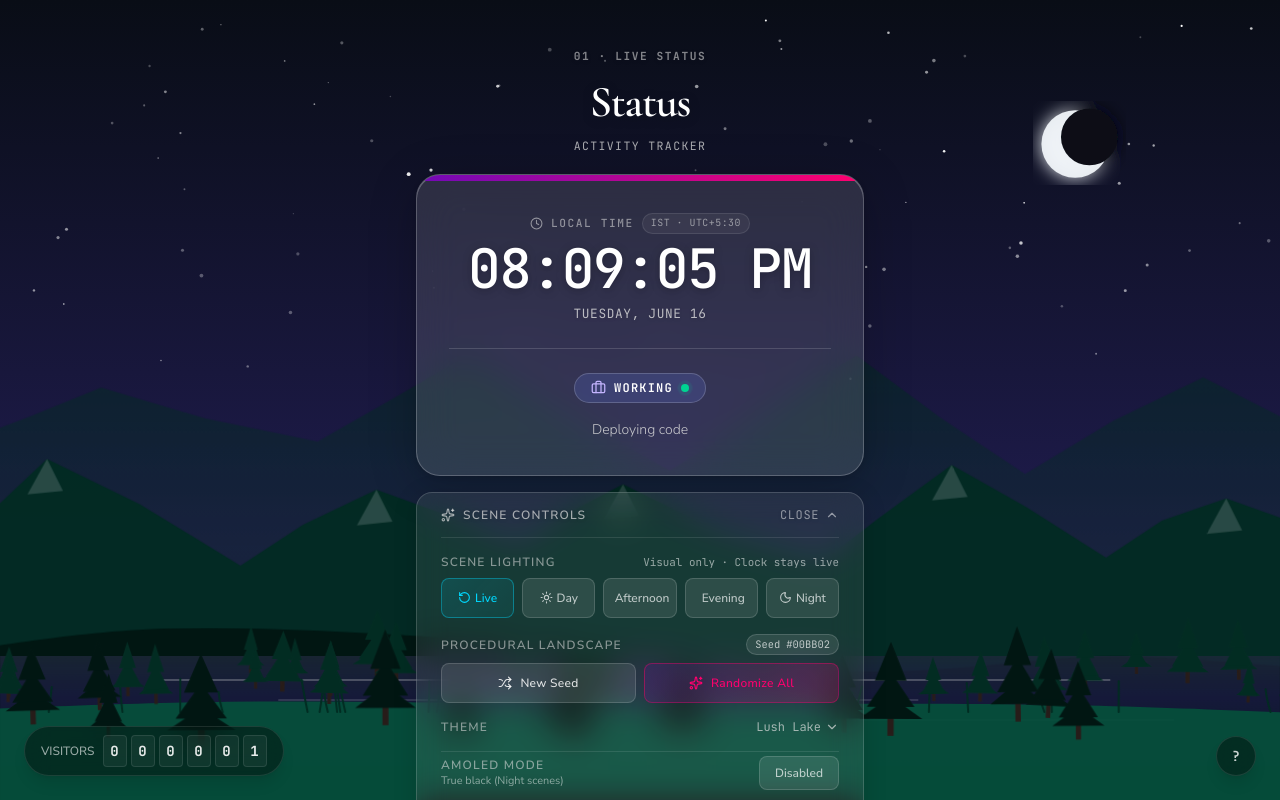
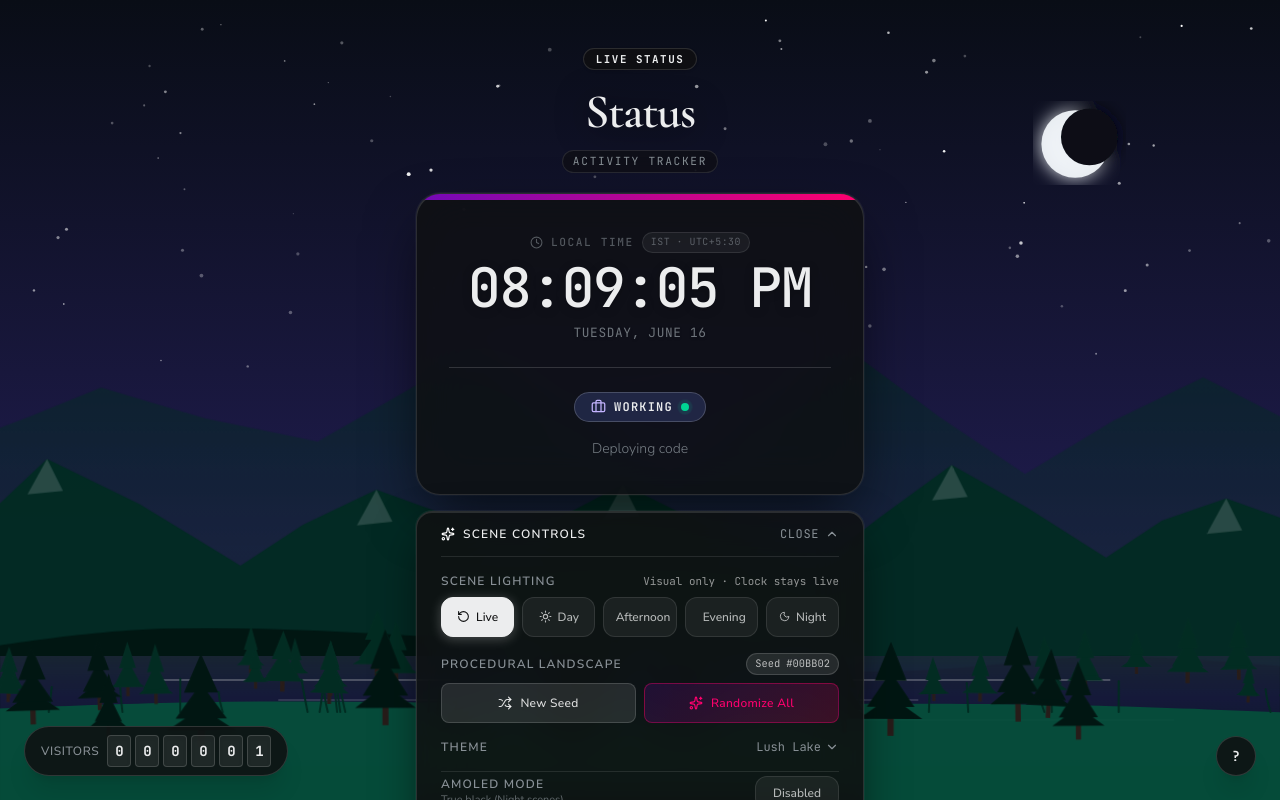
Before and after one commit to AnuraagGRao/status-site, a Next.js app: page / in a window 1280 px wide. Both pictures are taken after a click on the button "Toggle scene controls". Shown: the top 800 px of the page. Built offline with nearby package versions, Linux system fonts and the light colour scheme.

Commit message:
feat(ui): upgrade cards and modals to Apple Dark Obsidian Glassmorphism with high contrast

```diff
--- a/app/page.tsx
+++ b/app/page.tsx
@@ -150,33 +150,24 @@ export default function Home() {
           className="text-center mb-1 flex flex-col items-center"
         >
           <span
-            className="text-[0.7rem] font-bold tracking-[0.14em] uppercase mb-1"
-            style={{
-              fontFamily: "var(--font-mono)",
-              color: mounted ? (THEME_REGISTRY[theme].palettes[tod]?.sky ? getSecondaryTextColorForPalette(THEME_REGISTRY[theme].palettes[tod].sky) : "#ffffff") + "90" : "#ffffff90",
-              textShadow: `0 1px 4px rgba(0,0,0,0.15)`,
-            }}
+            className="text-[0.68rem] font-bold tracking-[0.14em] uppercase mb-1.5 px-3 py-0.5 rounded-full border border-white/12 bg-[#0F1011]/80 backdrop-blur-md text-[#ECEDEE] shadow-sm"
+            style={{ fontFamily: "var(--font-mono)" }}
           >
-            01 · Live Status
+            Live Status
           </span>
           <h1
-            className="tracking-tight"
+            className="tracking-tight text-[#ECEDEE] drop-shadow-[0_2px_16px_rgba(0,0,0,0.8)]"
             style={{
               fontFamily: "var(--font-serif)",
-              fontSize: "clamp(2rem, 5vw, 2.75rem)",
+              fontSize: "clamp(2.2rem, 5.5vw, 3rem)",
               fontWeight: 600,
-              color: mounted ? (THEME_REGISTRY[theme].palettes[tod]?.sky ? getTextColorForPalette(THEME_REGISTRY[theme].palettes[tod].sky) : "#ffffff") : "#ffffff",
-              textShadow: `0 2px 12px rgba(0,0,0,0.25)`,
             }}
           >
             Status
           </h1>
           <p
-            className="text-[0.72rem] tracking-[0.12em] uppercase mt-0.5 opacity-75"
-            style={{
-              fontFamily: "var(--font-mono)",
-              color: mounted ? (THEME_REGISTRY[theme].palettes[tod]?.sky ? getSecondaryTextColorForPalette(THEME_REGISTRY[theme].palettes[tod].sky) : "#ffffff") : "#ffffff",
-            }}
+            className="text-[0.7rem] tracking-[0.15em] uppercase mt-0.5 px-2.5 py-0.5 rounded-full border border-white/10 bg-[#0F1011]/60 backdrop-blur-sm text-[#889096]"
+            style={{ fontFamily: "var(--font-mono)" }}
           >
             Activity Tracker
           </p>
@@ -212,7 +203,7 @@ export default function Home() {
           href="https://anuraaggrao.com/"
           target="_blank"
           rel="noopener noreferrer"
-          className="group mt-3 text-[0.75rem] font-medium uppercase tracking-wider text-white/70 hover:text-white transition-all px-4 py-2 rounded-full border border-white/10 hover:border-white/25 bg-black/30 hover:bg-black/50 backdrop-blur-md shadow-sm flex items-center gap-1.5 cursor-pointer"
+          className="group mt-3 text-[0.75rem] font-medium uppercase tracking-wider text-[#889096] hover:text-[#ECEDEE] transition-all px-4 py-2 rounded-full border border-white/14 hover:border-white/28 bg-[#0F1011]/80 hover:bg-[#0F1011] backdrop-blur-md shadow-lg flex items-center gap-1.5 cursor-pointer"
           style={{ fontFamily: "var(--font-mono)" }}
           initial={{ opacity: 0, y: 10 }}
           animate={{ opacity: 1, y: 0 }}
--- a/components/Controls.tsx
+++ b/components/Controls.tsx
@@ -4,7 +4,6 @@ import { useState, memo } from "react";
 import { motion, AnimatePresence } from "framer-motion";
 import { Sparkles, Shuffle, Download, ChevronDown, ChevronUp, Sun, Sunset, Moon, Sunrise, RotateCcw } from "lucide-react";
 import { type TimeOfDay } from "@/lib/timeUtils";
-import { getSecondaryTextColorForPalette } from "@/lib/colorUtils";
 import { PresetButton } from "@/components/PresetButton";
 import { getAllThemes, type ThemeName } from "@/lib/themes";
 import { PaletteConfig } from "@/lib/themes/themeTypes";
@@ -49,9 +48,6 @@ function ControlsComponent({
   // Determine which lighting preset is active (visual override only, clock remains untouched)
   const currentPreset: "live" | TimeOfDay = visualTimeOverride ?? "live";
 
-  // Compute text colors based on palette
-  const secondaryText = palette ? getSecondaryTextColorForPalette(palette.sky) : "#e0e0e0";
-
   const setPreset = (p: "live" | TimeOfDay) => {
     if (p === "live") {
       onVisualTimeChange(null);
@@ -72,11 +68,12 @@ function ControlsComponent({
       <div
         className="rounded-2xl overflow-hidden"
         style={{
-          background: "rgba(255,255,255,0.08)",
-          backdropFilter: "blur(16px)",
-          WebkitBackdropFilter: "blur(16px)",
-          border: "1px solid rgba(255,255,255,0.16)",
-          boxShadow: "0 4px 24px rgba(0,0,0,0.14)",
+          background: "rgba(15, 16, 18, 0.88)",
+          backdropFilter: "blur(24px) saturate(180%)",
+          WebkitBackdropFilter: "blur(24px) saturate(180%)",
+          border: "1px solid rgba(255, 255, 255, 0.12)",
+          boxShadow:
+            "0 20px 50px -10px rgba(0, 0, 0, 0.65), 0 0 0 1px rgba(255, 255, 255, 0.05), inset 0 1px 0 rgba(255, 255, 255, 0.12)",
         }}
       >
         {/* ── Toggle header ──────────────────────────────────────── */}
@@ -86,17 +83,16 @@ function ControlsComponent({
           aria-expanded={open}
           aria-label="Toggle scene controls"
           style={{
-            color: `${secondaryText}b3`,
-            textShadow: "0 1px 4px rgba(0,0,0,0.1)",
+            color: "#ECEDEE",
           }}
         >
           <div className="flex items-center gap-2">
-            <Sparkles size={14} className="group-hover:text-white transition-colors" />
-            <span className="text-xs font-semibold tracking-widest uppercase group-hover:text-white transition-colors">
+            <Sparkles size={14} className="text-white group-hover:text-amber-300 transition-colors" />
+            <span className="text-xs font-semibold tracking-widest uppercase text-[#ECEDEE]">
               Scene Controls
             </span>
           </div>
-          <span className="text-xs font-mono uppercase tracking-wider text-white/50 group-hover:text-white/90 transition-colors flex items-center gap-1.5">
+          <span className="text-xs font-mono uppercase tracking-wider text-[#889096] group-hover:text-white transition-colors flex items-center gap-1.5">
             <span>{open ? "Close" : "Customize"}</span>
             {open ? <ChevronUp size={14} /> : <ChevronDown size={14} />}
           </span>
@@ -119,7 +115,7 @@ function ControlsComponent({
                 {/* 1. Scene Lighting Selector (Strictly visual — local clock is decoupled) */}
                 <div className="flex flex-col gap-2">
                   <div className="flex items-center justify-between">
-                    <span className="text-xs font-semibold tracking-widest uppercase" style={{ color: `${secondaryText}90` }}>
+                    <span className="text-xs font-semibold tracking-widest uppercase text-[#889096]">
                       Scene Lighting
                     </span>
                     <span className="text-[0.68rem] font-mono text-white/55 tracking-normal">
@@ -194,7 +190,7 @@ function ControlsComponent({
                 {/* 2. Procedural Landscape Controls */}
                 <div className="flex flex-col gap-2">
                   <div className="flex items-center justify-between">
-                    <span className="text-xs font-semibold tracking-widest uppercase" style={{ color: `${secondaryText}90` }}>
+                    <span className="text-xs font-semibold tracking-widest uppercase text-[#889096]">
                       Procedural Landscape
                     </span>
                     {seedHex && (
@@ -237,13 +233,12 @@ function ControlsComponent({
                 {/* 3. Scene Theme Selector */}
                 <div className="flex flex-col gap-2">
                   <div className="flex items-center justify-between">
-                    <span className="text-xs font-semibold tracking-widest uppercase" style={{ color: `${secondaryText}90` }}>
+                    <span className="text-xs font-semibold tracking-widest uppercase text-[#889096]">
                       Theme
                     </span>
                     <button
                       onClick={() => setThemeMenuOpen(!themeMenuOpen)}
-                      className="transition-colors cursor-pointer text-xs font-mono flex items-center gap-1"
-                      style={{ color: `${secondaryText}b3` }}
+                      className="transition-colors cursor-pointer text-xs font-mono flex items-center gap-1 text-[#889096] hover:text-[#ECEDEE]"
                       aria-label="Toggle theme menu"
                       aria-expanded={themeMenuOpen}
                     >
@@ -304,17 +299,17 @@ function ControlsComponent({
                 {/* 4. AMOLED Dark Mode & Save Scenery */}
                 <div className="flex items-center justify-between gap-3 pt-1 border-t border-white/10">
                   <div className="flex flex-col">
-                    <span className="text-xs font-semibold tracking-widest uppercase" style={{ color: `${secondaryText}90` }}>
+                    <span className="text-xs font-semibold tracking-widest uppercase text-[#889096]">
                       AMOLED Mode
                     </span>
-                    <span className="text-[0.68rem] text-white/50">True black (Night scenes)</span>
+                    <span className="text-[0.68rem] text-[#889096]/70">True black (Night scenes)</span>
                   </div>
                   <button
                     onClick={onToggleDarkMode}
-                    className={`min-w-[80px] flex items-center justify-center rounded-lg px-3 py-2 text-xs font-medium border transition-all duration-200 cursor-pointer ${
+                    className={`min-w-[84px] flex items-center justify-center rounded-xl px-3 py-2 text-xs font-medium border transition-all duration-200 cursor-pointer ${
                       darkModeEnabled
-                        ? "text-white bg-white/20 border-white/30 font-semibold"
-                        : "text-white/70 bg-white/10 hover:bg-white/14 border-white/15 hover:text-white"
+                        ? "text-[#0F1011] bg-[#ECEDEE] border-[#ECEDEE] font-bold shadow-sm"
+                        : "text-[#ECEDEE]/75 bg-white/[0.06] hover:bg-white/[0.12] border-white/10 hover:text-white"
                     }`}
                     aria-pressed={darkModeEnabled}
                     aria-label="Toggle AMOLED dark mode"
@@ -327,7 +322,7 @@ function ControlsComponent({
                 <button
                   onClick={onSaveScenery}
                   disabled={onSaveLoading}
-                  className="w-full flex items-center justify-center gap-2 rounded-lg px-4 py-3 text-white/90 hover:text-white bg-white/12 hover:bg-white/18 border border-white/20 text-xs font-medium tracking-wide transition-all duration-200 cursor-pointer disabled:opacity-50 disabled:cursor-not-allowed min-h-11"
+                  className="w-full flex items-center justify-center gap-2 rounded-xl px-4 py-3 text-[#ECEDEE] hover:text-white bg-white/[0.1] hover:bg-white/[0.16] border border-white/18 text-xs font-semibold tracking-wide transition-all duration-200 cursor-pointer disabled:opacity-50 disabled:cursor-not-allowed min-h-11 shadow-sm"
                   aria-label="Save scenery as PNG image"
                 >
                   <Download size={14} />
--- a/components/KeyboardShortcuts.tsx
+++ b/components/KeyboardShortcuts.tsx
@@ -79,12 +79,18 @@ export default function KeyboardShortcuts({
       {/* Help button */}
       <motion.button
         onClick={() => setIsOpen(true)}
-        className="fixed bottom-4 right-4 sm:bottom-6 sm:right-6 z-40 w-9 h-9 sm:w-10 sm:h-10 flex items-center justify-center bg-black/40 backdrop-blur-md border border-white/10 rounded-full hover:bg-black/60 transition-colors shadow-lg cursor-pointer"
+        className="fixed bottom-4 right-4 sm:bottom-6 sm:right-6 z-40 w-9 h-9 sm:w-10 sm:h-10 flex items-center justify-center rounded-full transition-colors shadow-xl cursor-pointer"
+        style={{
+          background: "rgba(15, 16, 18, 0.88)",
+          backdropFilter: "blur(16px)",
+          WebkitBackdropFilter: "blur(16px)",
+          border: "1px solid rgba(255, 255, 255, 0.14)",
+        }}
         whileHover={{ scale: 1.05 }}
         whileTap={{ scale: 0.95 }}
         aria-label="Show keyboard shortcuts"
       >
-        <span className="text-white/80 font-mono text-sm font-semibold">?</span>
+        <span className="text-[#ECEDEE] font-mono text-sm font-semibold">?</span>
       </motion.button>
 
       {/* Modal */}
@@ -97,24 +103,34 @@ export default function KeyboardShortcuts({
               animate={{ opacity: 1 }}
               exit={{ opacity: 0 }}
               onClick={() => setIsOpen(false)}
-              className="fixed inset-0 z-[100] bg-black/60 backdrop-blur-sm"
+              className="fixed inset-0 z-[100] bg-black/75 backdrop-blur-md"
             />
 
             {/* Modal content */}
             <motion.div
-              initial={{ opacity: 0, scale: 0.9, y: 20 }}
+              initial={{ opacity: 0, scale: 0.94, y: 16 }}
               animate={{ opacity: 1, scale: 1, y: 0 }}
-              exit={{ opacity: 0, scale: 0.9, y: 20 }}
+              exit={{ opacity: 0, scale: 0.94, y: 16 }}
               transition={{ type: "spring", damping: 25, stiffness: 300 }}
-              className="fixed left-1/2 top-1/2 -translate-x-1/2 -translate-y-1/2 z-[101] w-full max-w-md"
+              className="fixed left-1/2 top-1/2 -translate-x-1/2 -translate-y-1/2 z-[101] w-full max-w-md px-4"
             >
-              <div className="bg-black/80 backdrop-blur-xl border border-white/20 rounded-2xl p-6 shadow-2xl">
+              <div
+                className="rounded-3xl p-6 sm:p-7 shadow-2xl relative overflow-hidden"
+                style={{
+                  background: "rgba(15, 16, 18, 0.94)",
+                  backdropFilter: "blur(28px) saturate(180%)",
+                  WebkitBackdropFilter: "blur(28px) saturate(180%)",
+                  border: "1px solid rgba(255, 255, 255, 0.14)",
+                  boxShadow:
+                    "0 24px 60px -12px rgba(0, 0, 0, 0.8), 0 0 0 1px rgba(255, 255, 255, 0.05), inset 0 1px 0 rgba(255, 255, 255, 0.14)",
+                }}
+              >
                 {/* Header */}
-                <div className="flex items-center justify-between mb-6 pb-4 border-b border-white/10">
-                  <h2 className="text-xl font-bold text-white">Keyboard Shortcuts</h2>
+                <div className="flex items-center justify-between mb-5 pb-3.5 border-b border-white/10">
+                  <h2 className="text-lg font-bold text-[#ECEDEE] tracking-tight">Keyboard Shortcuts</h2>
                   <button
                     onClick={() => setIsOpen(false)}
-                    className="w-8 h-8 flex items-center justify-center text-white/60 hover:text-white/90 hover:bg-white/10 rounded-lg transition-colors cursor-pointer"
+                    className="w-7 h-7 flex items-center justify-center text-[#889096] hover:text-[#ECEDEE] hover:bg-white/10 rounded-lg transition-colors cursor-pointer text-lg"
                     aria-label="Close"
                   >
                     ×
@@ -126,17 +142,17 @@ export default function KeyboardShortcuts({
                   {SHORTCUTS.map((shortcut, index) => (
                     <motion.div
                       key={index}
-                      initial={{ opacity: 0, x: -20 }}
+                      initial={{ opacity: 0, x: -16 }}
                       animate={{ opacity: 1, x: 0 }}
-                      transition={{ delay: index * 0.05 }}
-                      className="flex items-center justify-between py-2"
+                      transition={{ delay: index * 0.04 }}
+                      className="flex items-center justify-between py-1.5"
                     >
-                      <span className="text-white/80 text-sm">{shortcut.description}</span>
-                      <div className="flex gap-1">
+                      <span className="text-[#ECEDEE]/85 text-xs font-medium">{shortcut.description}</span>
+                      <div className="flex gap-1.5">
                         {shortcut.keys.map((key, keyIndex) => (
                           <kbd
                             key={keyIndex}
-                            className="px-2 py-1 min-w-[2rem] text-center bg-white/10 border border-white/20 rounded text-xs font-mono text-white/90 shadow-sm"
+                            className="px-2 py-1 min-w-[2rem] text-center bg-white/[0.08] border border-white/15 rounded-md text-xs font-mono text-[#ECEDEE] shadow-sm"
                           >
                             {key}
                           </kbd>
@@ -147,9 +163,9 @@ export default function KeyboardShortcuts({
                 </div>
 
                 {/* Footer tip */}
-                <div className="mt-6 pt-4 border-t border-white/10">
-                  <p className="text-xs text-white/50 text-center">
-                    Press <kbd className="px-1.5 py-0.5 bg-white/10 border border-white/20 rounded text-white/70">Esc</kbd> to close
+                <div className="mt-5 pt-3.5 border-t border-white/10">
+                  <p className="text-xs text-[#889096] text-center font-mono">
+                    Press <kbd className="px-1.5 py-0.5 bg-white/[0.08] border border-white/15 rounded text-[#ECEDEE]/80">Esc</kbd> to close
                   </p>
                 </div>
               </div>
--- a/components/PresetButton.tsx
+++ b/components/PresetButton.tsx
@@ -35,20 +35,11 @@ export const PresetButton = memo(
         <button
           ref={ref}
           onClick={onClick}
-          className={`flex flex-col sm:flex-row items-center justify-center gap-1 rounded-lg px-3 py-2.5 sm:px-3 sm:py-2 text-xs font-medium border transition-all duration-200 cursor-pointer min-h-12 sm:min-h-10 ${
+          className={`flex flex-col sm:flex-row items-center justify-center gap-1.5 rounded-xl px-3 py-2.5 sm:px-3 sm:py-2 text-xs font-medium border transition-all duration-200 cursor-pointer min-h-12 sm:min-h-10 ${
             isActive
-              ? "text-white border-opacity-50"
-              : "text-white/70 bg-white/10 hover:bg-white/14 border-white/15 hover:text-white"
+              ? "text-[#0F1011] bg-[#ECEDEE] border-[#ECEDEE] font-bold shadow-[0_2px_12px_rgba(255,255,255,0.25)]"
+              : "text-[#ECEDEE]/75 bg-white/[0.06] hover:bg-white/[0.12] border-white/10 hover:text-white"
           }`}
-          style={
-            isActive
-              ? {
-                  background: `linear-gradient(135deg, ${accentColor}20, ${accentColor}10)`,
-                  borderColor: `${accentColor}60`,
-                  color: accentColor,
-                }
-              : undefined
-          }
           aria-label={ariaLabel}
           aria-pressed={isActive}
         >
--- a/components/StatusCard.tsx
+++ b/components/StatusCard.tsx
@@ -35,19 +35,9 @@ function StatusCardComponent({ time, date, status, palette }: StatusCardProps) {
   const [currentItemIndex, setCurrentItemIndex] = useState(0);
   const isAlternateDirection = currentItemIndex % 2 === 1;
 
-  // Compute colors based on palette
-  const { mainText, secondaryText } = useMemo(() => {
-    if (!palette) {
-      return {
-        mainText: "#ffffff",
-        secondaryText: "#e0e0e0",
-      };
-    }
-    return {
-      mainText: getTextColorForPalette(palette.sky),
-      secondaryText: getSecondaryTextColorForPalette(palette.sky),
-    };
-  }, [palette]);
+  // Use crisp, high-contrast Apple dark glass palette matching portf
+  const mainText = "#ECEDEE";
+  const secondaryText = "#889096";
 
   useEffect(() => {
     // Cycle through items every 3 seconds
@@ -65,16 +55,16 @@ function StatusCardComponent({ time, date, status, palette }: StatusCardProps) {
       transition={{ duration: 0.7, ease: [0.22, 1, 0.36, 1] }}
       className="relative w-full max-w-md mx-auto"
     >
-      {/* Glassmorphic card */}
+      {/* Apple Bento Dark Obsidian Glass card */}
       <div
         className="relative rounded-3xl overflow-hidden"
         style={{
-          background: "rgba(255,255,255,0.12)",
-          backdropFilter: "blur(20px)",
-          WebkitBackdropFilter: "blur(20px)",
-          border: "1px solid rgba(255,255,255,0.22)",
+          background: "rgba(15, 16, 18, 0.88)",
+          backdropFilter: "blur(24px) saturate(180%)",
+          WebkitBackdropFilter: "blur(24px) saturate(180%)",
+          border: "1px solid rgba(255, 255, 255, 0.12)",
           boxShadow:
-            "0 8px 48px rgba(0,0,0,0.22), 0 2px 8px rgba(0,0,0,0.12), inset 0 1px 0 rgba(255,255,255,0.3)",
+            "0 24px 60px -12px rgba(0, 0, 0, 0.7), 0 0 0 1px rgba(255, 255, 255, 0.05), inset 0 1px 0 rgba(255, 255, 255, 0.14)",
         }}
       >
         {/* Top accent bar */}
@@ -83,7 +73,7 @@ function StatusCardComponent({ time, date, status, palette }: StatusCardProps) {
           animate={{
             background: isWorking
               ? `linear-gradient(90deg, ${COLOR_PALETTE.neon.purple}, ${COLOR_PALETTE.neon.magenta})`
-              : `linear-gradient(90deg, ${COLOR_PALETTE.neon.cyan}, ${COLOR_PALETTE.neon.cyan})`,
+              : `linear-gradient(90deg, ${COLOR_PALETTE.neon.cyan}, #00E5FF)`,
           }}
           transition={{ duration: 1 }}
         />
--- a/components/VisitorCounter.tsx
+++ b/components/VisitorCounter.tsx
@@ -33,8 +33,16 @@ export default function VisitorCounter() {
       transition={{ duration: 0.6, ease: "easeOut" }}
       className="fixed bottom-4 left-4 sm:bottom-6 sm:left-6 z-40 select-none"
     >
-      <div className="flex items-center gap-2 px-3.5 py-1.5 sm:px-4 sm:py-2 bg-black/40 backdrop-blur-md border border-white/10 rounded-full shadow-lg">
-        <span className="text-xs text-white/60 font-medium">VISITORS</span>
+      <div
+        className="flex items-center gap-2 px-3.5 py-1.5 sm:px-4 sm:py-2 rounded-full shadow-xl"
+        style={{
+          background: "rgba(15, 16, 18, 0.88)",
+          backdropFilter: "blur(16px)",
+          WebkitBackdropFilter: "blur(16px)",
+          border: "1px solid rgba(255, 255, 255, 0.14)",
+        }}
+      >
+        <span className="text-xs text-[#889096] font-medium tracking-wider">VISITORS</span>
         <div className="flex gap-1">
           {digits.map((digit, index) => (
             <motion.div
@@ -46,9 +54,9 @@ export default function VisitorCounter() {
                 delay: 0.6 + index * 0.1,
                 ease: "easeOut"
               }}
-              className="w-6 h-8 flex items-center justify-center bg-white/5 rounded border border-white/10"
+              className="w-6 h-8 flex items-center justify-center bg-white/[0.08] rounded border border-white/15 shadow-inner"
             >
-              <span className="text-sm font-mono font-bold text-white/90">
+              <span className="text-sm font-mono font-bold text-[#ECEDEE]">
                 {digit}
               </span>
             </motion.div>
```
Also changed, not shown: components/Toast.tsx (+6 -5 lines). Lines whose indentation alone changed are shown as unchanged.
